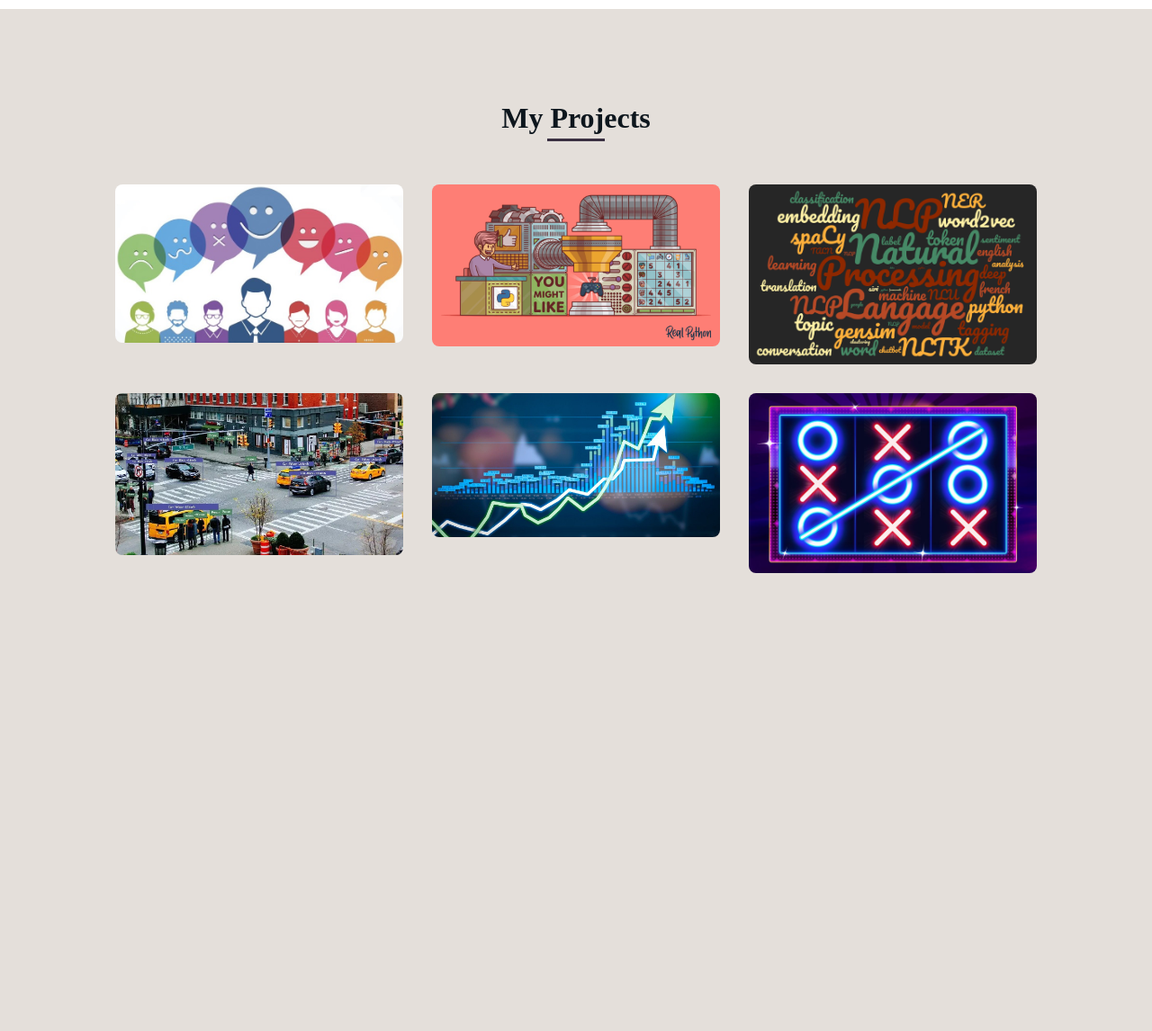
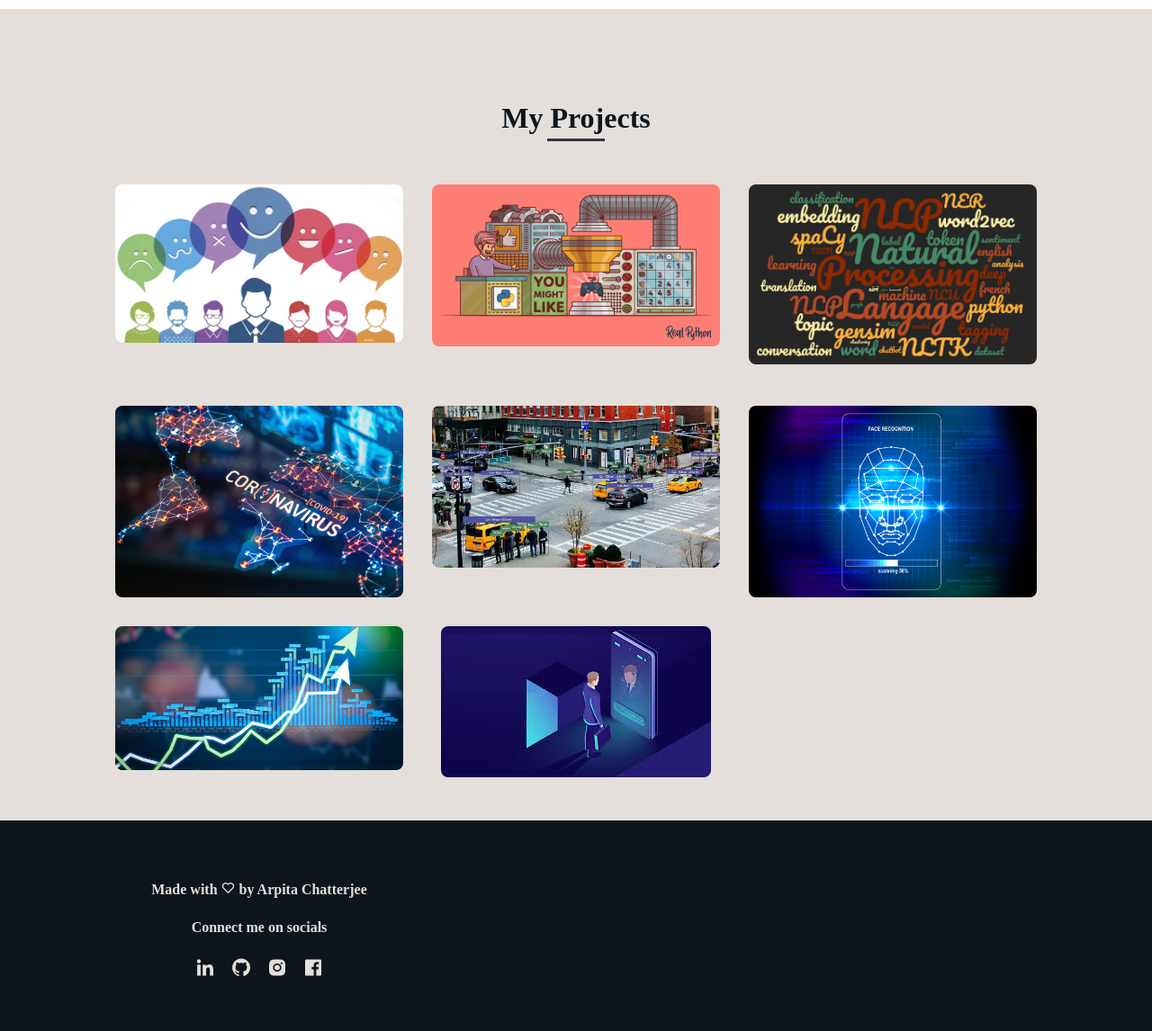
Before and after one commit to ArpitaChatterjee/MyPortfolio, a PHP site: page / in a window 1280 px wide. Shown: the part 2760-3906 px from the top of the page at 90% size. Before the commit the page ends 3397 px from the top, so only its background shows below. Run offline with PHP 8.4, Linux system fonts and the light colour scheme; some libraries are stand-ins or nearby versions.

Commit message:
footer added

```diff
--- a/assets/css/styles.css
+++ b/assets/css/styles.css
@@ -869,38 +869,43 @@ section .owl-navigation {
 }
 
 
-/* ===== FOOTER=====
-
 .footer {
     background-color: var(--dark-color);
+    text-align: center;
 }
-
 .footer__container {
     row-gap: 2rem;
+    justify-items: center;
+    align-items: center;
+    text-align: center;
+    margin-left: auto;
+    margin-right: auto;
 }
-
+.footer__title{
+    text-align: center
+}
 .footer__title {
     font-size: var(--normal-font-size);
     color: var(--white-color);
     margin-bottom: var(--mb-2);
 }
-
-.footer__link {
-    padding: .25rem 0;
+.footer__text {
+    color: var(--white-color);
+    text-align: center;
 }
-
-.footer__link:hover {
-    color: var(--first-color);
+.footer__socials {
+    display: flex;
+    gap: 1rem;
+    justify-content: center;
 }
-
 .footer__social {
-    font-size: 1.4rem;
-    margin-right: var(--mb-1);
+    font-size: 1.5rem;
+    color: var(--white-color);
 }
-
 .footer__social:hover {
     color: var(--first-color);
-}*/
+
+}
 
 
 /* ===== MEDIA QUERIES =====*/
--- a/index.html
+++ b/index.html
@@ -7,8 +7,6 @@
 
     <!-- ===== CSS ===== -->
     <link rel="stylesheet" href="assets/css/styles.css">
-    <link rel="icon" href="/assets/img/logo.png" type="image/png" sizes="32x32">
-    <link rel="apple-touch-icon" href="/assets/img/logo.png">
 
 
 
@@ -37,9 +35,7 @@
     <header class="l-header">
         <nav class="nav bd-grid">
             <div>
-                <a href="#home" class="nav__logo">
-                    <img src="assets/img/logo.png" alt="Arpita Logo">
-                </a>
+                <a href="https://arpitachatterjee.github.io/MyPortfolio/."><class="nav__logo"><h2 style=" color: var(--dark-color);">Arpita.</h2></a>
             </div>
 
          <div class="nav__menu" id="nav-menu">
@@ -49,6 +45,7 @@
                     <li class="nav__item"><a href="#skills" class="nav__link">My Skills</a></li>
                     <li class="nav__item"><a href="#portfolio" class="nav__link">My Projects</a></li>
                     <li class="nav__item"><a href="https://mail.google.com/mail/?view=cm&fs=1&tf=1&to=arpitachatterjee2510@gmail.com" target="_blank" class="nav__link">Let's Connect</a>
+
                 </ul>
                 </div>
 
@@ -123,18 +120,18 @@
 
         <!--===== Work Experience =====-->
         <section class="experience section" id="Experience">
-            <h2 class="section-title"> My Experiences </h2>
+            <h2 class="section-title"> Experience </h2>
             <div class="timeline">
                 <div class="timeline__line"></div>
 
                 <div class="timeline__item left">
-                    <div class="timeline__year">2022–2026</div>
+                    <div class="timeline__year">2022–2024</div>
                     <div class="timeline__popup">
                         <img src="assets/img/gendigitalinc_logo.jpeg" alt="Gen Digital" class="timeline__logo">
                         <div class="timeline__info">
                             <h3 class="timeline__role">Software Engineer</h3>
                             <p class="timeline__company">Gen Digital, Chennai</p>
-                            <p class="timeline__tenure">July 2022 – Febuary 2026</p>
+                            <p class="timeline__tenure">Jul 2022 – Feb 2024</p>
                         </div>
                     </div>
                 </div>
@@ -146,7 +143,7 @@
                         <div class="timeline__info">
                             <h3 class="timeline__role">Software Engineer Intern</h3>
                             <p class="timeline__company">NortonLifeLock, Chennai</p>
-                            <p class="timeline__tenure">January 2022 – June 2022</p>
+                            <p class="timeline__tenure">Jan 2022 – Jun 2022</p>
                         </div>
                     </div>
                 </div>
@@ -292,13 +289,13 @@
                         <a href="hhttps://github.com/ArpitaChatterjee/Price-Prediction" class="portfolio__link-name">Price Prediction WebApp</a>
                     </div>
                 </div>
-                <!-- <div class="portfolio__img pd test-popup-link">
+                <div class="portfolio__img pd test-popup-link">
                     <img src="assets/img/work2.jpg" alt="">
 
                     <div class="portfolio__link">
                         <a href="https://github.com/ArpitaChatterjee/Covid-19-Tracker-with-VoiceAssistant" class="portfolio__link-name">Covid19 Voice Assistant</a>
                     </div>
-                </div> -->
+                </div>
                 <div class="portfolio__img pd test-popup-link">
                     <img src="assets/img/work17.jpg" alt="">
 
@@ -314,13 +311,13 @@
                         <a href="https://github.com/ArpitaChatterjee/Plant-DiseaseDetection" class="portfolio__link-name">Plant Disease Detector</a>
                     </div>
                 </div-->
-                <!-- <div class="portfolio__img ml test-popup-link">
+                <div class="portfolio__img ml test-popup-link">
                     <img src="assets/img/work9.jpg" alt="">
 
                     <div class="portfolio__link">
                         <a href="https://github.com/ArpitaChatterjee/Face-Detector" class="portfolio__link-name">Face-Detector</a>
                     </div>
-                 </div> -->
+                 </div>
 
                  <!--div class="portfolio__img ds test-popup-link">
                     <img src="assets/img/work11.jpg" alt="">
@@ -336,13 +333,13 @@
                         <a href="https://github.com/ArpitaChatterjee/Stock-Market-Prediction/blob/main/Stock-Market-Prediction.ipynb" class="portfolio__link-name">Stock Price Prediction</a>
                     </div>
                 </div>
-                <!-- <div class="portfolio__img ml test-popup-link ">
+                <div class="portfolio__img ml test-popup-link ">
                     <img src="assets/img/work10.jpg" alt="">
 
                     <div class="portfolio__link">
                         <a href="https://github.com/ArpitaChatterjee/Biometric-Attendance" class="portfolio__link-name">Biometric-Attendance</a>
                     </div>
-                </div> -->
+                </div>
 
                 <!--div class="portfolio__img pd test-popup-link">
                     <img src="assets/img/work12.jpg" alt="">
@@ -357,7 +354,7 @@
                     <div class="portfolio__link">
                         <a href="https://arpitachatterjee.github.io/MyBlogSpace/" class="portfolio__link-name">MyBlogSpace</a>
                     </div>
-                </div-->
+                </div>
                 <div class="portfolio__img wd test-popup-link">
                     <img src="assets/img/work3.jpg" alt="">
 
@@ -385,36 +382,21 @@
             </div>
         </section>
 
-        <!--===== CONTACT =====-->
-        <!-- <section class="contact section" id="contact">
-            <h2 class="section-title">Connect with Me</h2>
+        <footer class="footer section" id="footer">
+            <div class="footer__container bd-grid">
+                <div class="footer__data">
+                    <h2 class="footer__title">Made with <i class='bx bx-heart'></i> by Arpita Chatterjee</h2>
+                    <h2 class="footer__title">Connect me on socials</h2>
+                    <div class="footer__socials">
+                        <a href="https://www.linkedin.com/in/arpitachatterjee25/" target="_blank" class="footer__social"><i class='bx bxl-linkedin'></i></a>
+                        <a href="https://github.com/ArpitaChatterjee/." target="_blank" class="footer__social"><i class='bx bxl-github'></i></a>
+                        <a href="https://www.instagram.com/_arpita.chatterjee_/" target="_blank" class="footer__social"><i class='bx bxl-instagram-alt'></i></a>
+                        <a href="https://www.facebook.com/Chatterjee2510" target="_blank" class="footer__social"><i class='bx bxl-facebook-square'></i></a>
+                    </div>
+                </div>
+            </div>
+        </footer>
 
-            <div class="contact__container ">
-                <div class="contact__info">
-                    <h3 class="contact__subtitle"> Connections welcome. DM me on my socials or email me via
-                    <span class="contact__text">
-                    <a href="https://mail.google.com/mail/?view=cm&fs=1&tf=1&to=arpitachatterjee2510@gmail.com" target="_blank"> ArpitaChatterjee.com 🚀 </a>
-                    </span>
-                    </h3>
-
-
-                </div>
-                 <div class="about__social">
-                   <h3 class="contact__subtitle">My Socials </h3>
-                   <a href="https://www.linkedin.com/in/arpitachatterjee25/" class="about__social-icon"><i class='bx bxl-linkedin' ></i></a>
-                    <a href="https://github.com/ArpitaChatterjee/." class="about__social-icon"><i class='bx bxl-github' ></i></a>
-                    <a href="https://www.instagram.com/_arpita.chatterjee_/" class="about__social-icon"><i class='bx bxl-instagram-alt' ></i></a>
-                    <a href="https://www.facebook.com/Chatterjee2510" class="about__social-icon"><i class='bx bxl-facebook-square'></i></a>
-                    <h3>. . . .</h3>
-                        <h3>  . .  </h3>
-
-
-                    </div>
-
-                </div>
-
-            </div>
-        </section> -->
     </main>
 
 
@@ -424,16 +406,14 @@
    <!-- GSAP -->
    <script src="https://cdnjs.cloudflare.com/ajax/libs/gsap/3.2.4/gsap.min.js"></script>
 
-   <!--  jQuery -->
-    <script src="assets/js/jquery.min.js"></script>
+   <!--  Jquery js file  -->
+    <script src="./js/jquery.3.4.1.js"></script>
 
 
 
 
 
 
-    <!-- Owl Carousel plugin -->
-    <script src="assets/js/owl.carousel.min.js"></script>
     <!--===== MAIN JS =====-->
     <script type="text/javascript" src="assets/js/main.js"></script>
     <script src="https://platform.linkedin.com/badges/js/profile.js" async defer type="text/javascript"></script>
```
